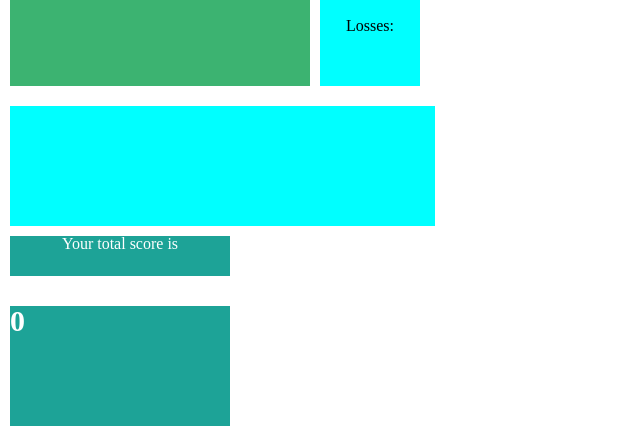
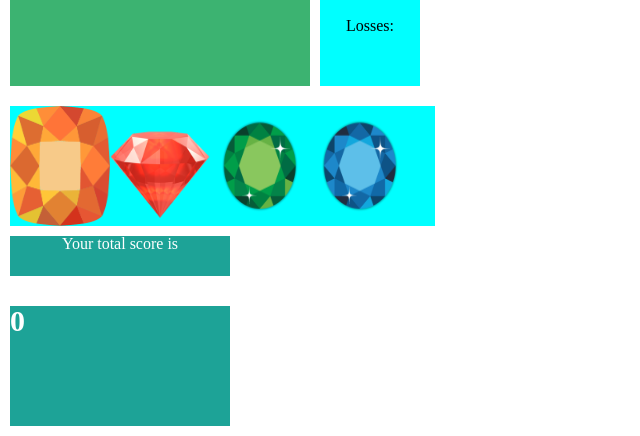
Before and after one commit to platzmanfan/unit-4-game, a plain HTML site: page index.html in a window 1280 px wide. Shown: the part 594-1030 px from the top of the page, without its empty margins (0-640 px from the left). Drawn offline with nearby package versions, Linux system fonts and the light colour scheme.

Commit message:
pictures are on html and numbers are assigned to them

```diff
--- a/assets/css/style.css
+++ b/assets/css/style.css
@@ -52,6 +52,10 @@
 #randomNumber{
     color:black;
 }
+.crystal-image{
+    width:100px;
+    height: 120px;
+}
 .crystals{
     background-color: aqua;
     width:425px;
--- a/assets/javascript/game.js
+++ b/assets/javascript/game.js
@@ -5,12 +5,12 @@ var losses =0;
 
 // using jquery we pulling the html elements
 
-var randomNum = $("#randomNumber");
 
 var win;
-
+var image;
 var loss;
-
+var increment = [1,2,3,4,5,6,7,8,9,10,11,12];
+var options
 var counterTotal;
 var getElements = function(){
     randomNum = $("#randomNumber");
@@ -20,16 +20,55 @@ var getElements = function(){
 }
 var setElement = function(){
     $("#randomNumber").text(randomDisplay(19,120));
+
+}
+
+var randomNumber = function(){
+    options = increment[Math.floor(Math.random() * increment.length)];
+   return options;
+
 }
 var randomDisplay = function(min, max){
 
     return Math.floor(Math.random() * (max - min) + min);
 
-
 }
-
+var createImg = function(){
+    var crystal = $("<img>");
+    var crystal1 =$("<img>");
+    var crystal2 =$("<img>");
+    var crystal3 =$("<img>");
+    crystal.addClass("crystal-image");
+    crystal1.addClass("crystal-image");
+    crystal2.addClass("crystal-image");
+    crystal3.addClass("crystal-image");
+    crystal.attr("src", "assets/images/crystal-1.png");
+    crystal1.attr("src", "assets/images/crystal-2.png");
+    crystal2.attr("src", "assets/images/crystal-3.png");
+    crystal3.attr("src", "assets/images/crystal-4.png");
+    // crystal1.attr("data-image", options);
+    if(!randomNumber === crystal) {$(".crystals").append(crystal); }
+    crystal.attr("data-image" , randomNumber(1,13));
+    if(!randomNumber === crystal1) {$(".crystals").append(crystal1); }
+    crystal1.attr("data-image" , randomNumber(1,13));
+    if(!randomNumber === crystal2){$(".crystals").append(crystal2); }
+    crystal2.attr("data-image" , randomNumber(1,13));
+    if(!randomNumber === crystal3) {$(".crystals").append(crystal3); }
+    crystal3.attr("data-image" , randomNumber(1,13));
+    $(".crystals").append(crystal);
+    $(".crystals").append(crystal1);
+    $(".crystals").append(crystal2);
+    $(".crystals").append(crystal3);
+}
 $(document).ready(function(){
     setElement();
+   createImg();
+
 });
 
 console.log(randomDisplay(19,120))
+$(".crystal-image").click(function(){
+    var value = ($(this).attr("data-image"));
+    value = parseInt(value);
+    alert("hello" + value);
+});
```
Also changed, not shown: index.html (+5 -1 lines).
